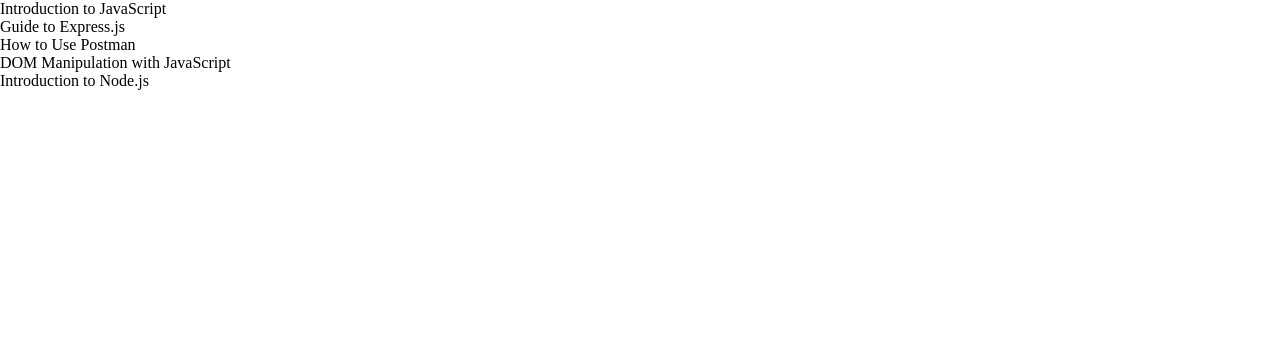
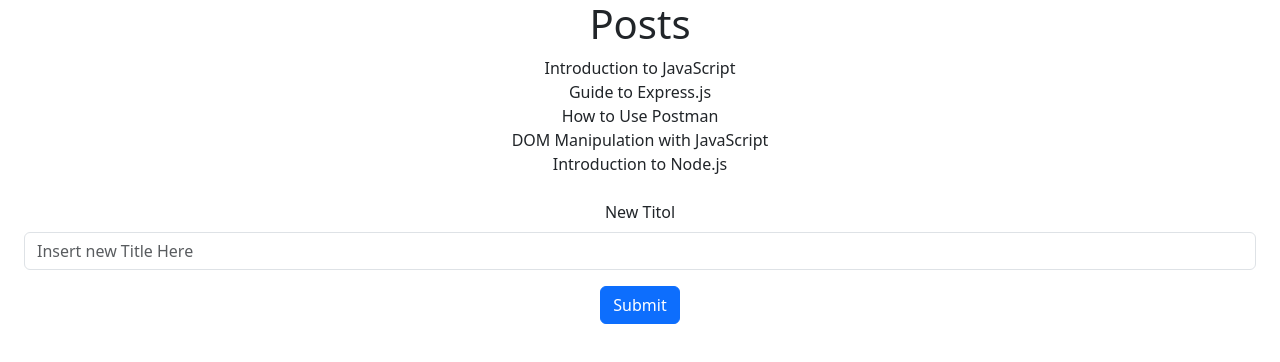
Before and after one commit to tommasodare/react-form, a React (Vite) app: page / in a window 1280 px wide. Shown: the top 362 px of the page. Built offline with nearby package versions, Linux system fonts and the light colour scheme.

Commit message:
Create Form with Submit Button

```diff
--- a/index.html
+++ b/index.html
@@ -4,6 +4,8 @@
 <head>
   <meta charset="UTF-8" />
   <link rel="icon" type="image/svg+xml" href="" />
+  <link href="https://cdn.jsdelivr.net/npm/bootstrap@5.3.3/dist/css/bootstrap.min.css" rel="stylesheet"
+    integrity="sha384-QWTKZyjpPEjISv5WaRU9OFeRpok6YctnYmDr5pNlyT2bRjXh0JMhjY6hW+ALEwIH" crossorigin="anonymous">
   <meta name="viewport" content="width=device-width, initial-scale=1.0" />
   <title>React Form</title>
 </head>
@@ -11,6 +13,9 @@
 <body>
   <div id="root"></div>
   <script type="module" src="/src/main.jsx"></script>
+  <script src="https://cdn.jsdelivr.net/npm/bootstrap@5.3.3/dist/js/bootstrap.bundle.min.js"
+    integrity="sha384-YvpcrYf0tY3lHB60NNkmXc5s9fDVZLESaAA55NDzOxhy9GkcIdslK1eN7N6jIeHz"
+    crossorigin="anonymous"></script>
 </body>
 
 </html>
--- a/package.json
+++ b/package.json
@@ -10,6 +10,7 @@
     "preview": "vite preview"
   },
   "dependencies": {
+    "bootstrap": "^5.3.3",
     "react": "^19.0.0",
     "react-dom": "^19.0.0"
   },
--- a/src/App.jsx
+++ b/src/App.jsx
@@ -5,11 +5,30 @@
 
   return (
     <>
-      <div className="container">
+      <div className="container text-center">
+        <h1>Posts</h1>
         {articles.map((article, index) => (
           <div key={index}>{article.title}</div>
         ))}
       </div>
+
+
+      <form className='m-4 text-center'>
+
+        <div className="mb-3">
+          <label htmlFor="" className="form-label">New Titol</label>
+          <input
+            type="text"
+            className="form-control"
+            placeholder="Insert new Title Here"
+          />
+        </div>
+
+        <button type="submit" class="btn btn-primary">Submit</button>
+
+      </form>
+
+
     </>
   )
 }
--- a/src/index.css
+++ b/src/index.css
@@ -1,3 +1,5 @@
+@import 'bootstrap';
+
 * {
   margin: auto;
   padding: 0;
```
Also changed, not shown: 1 other file (tests, documents, lock files or other folders).
